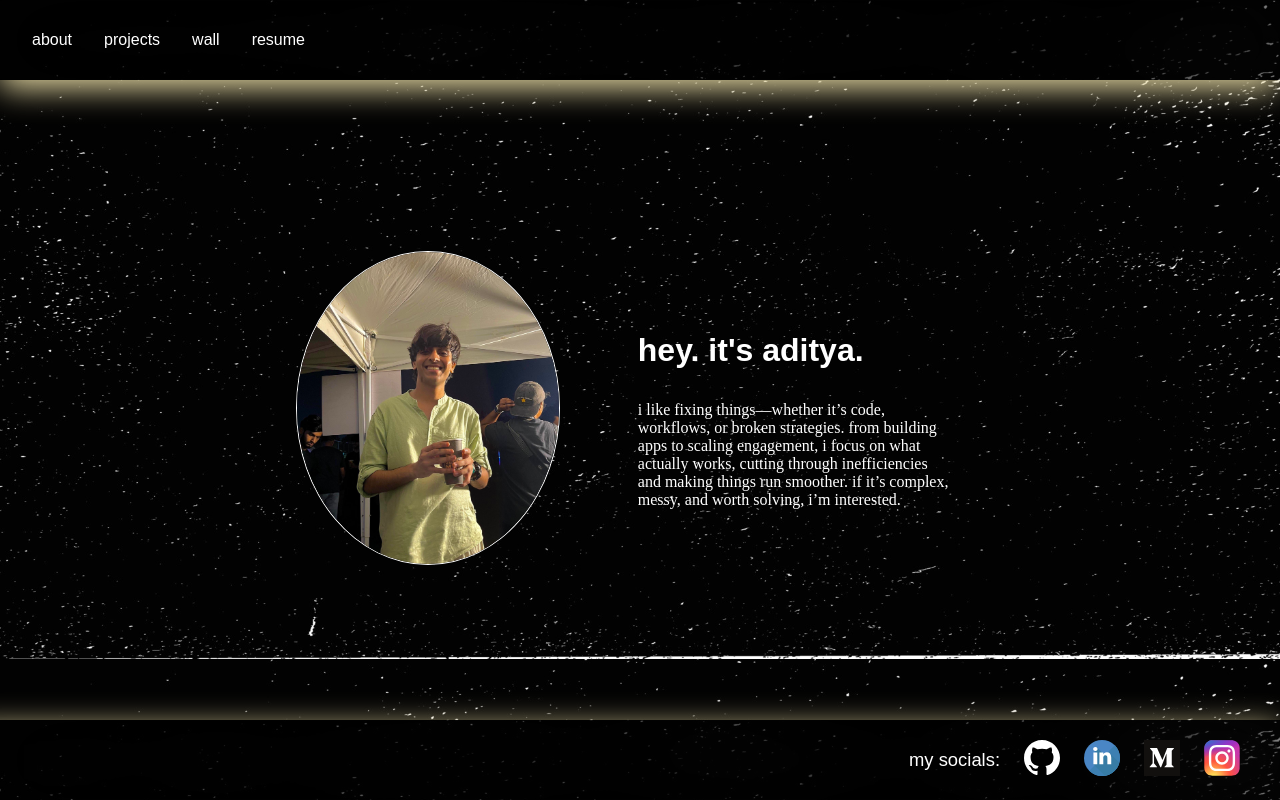
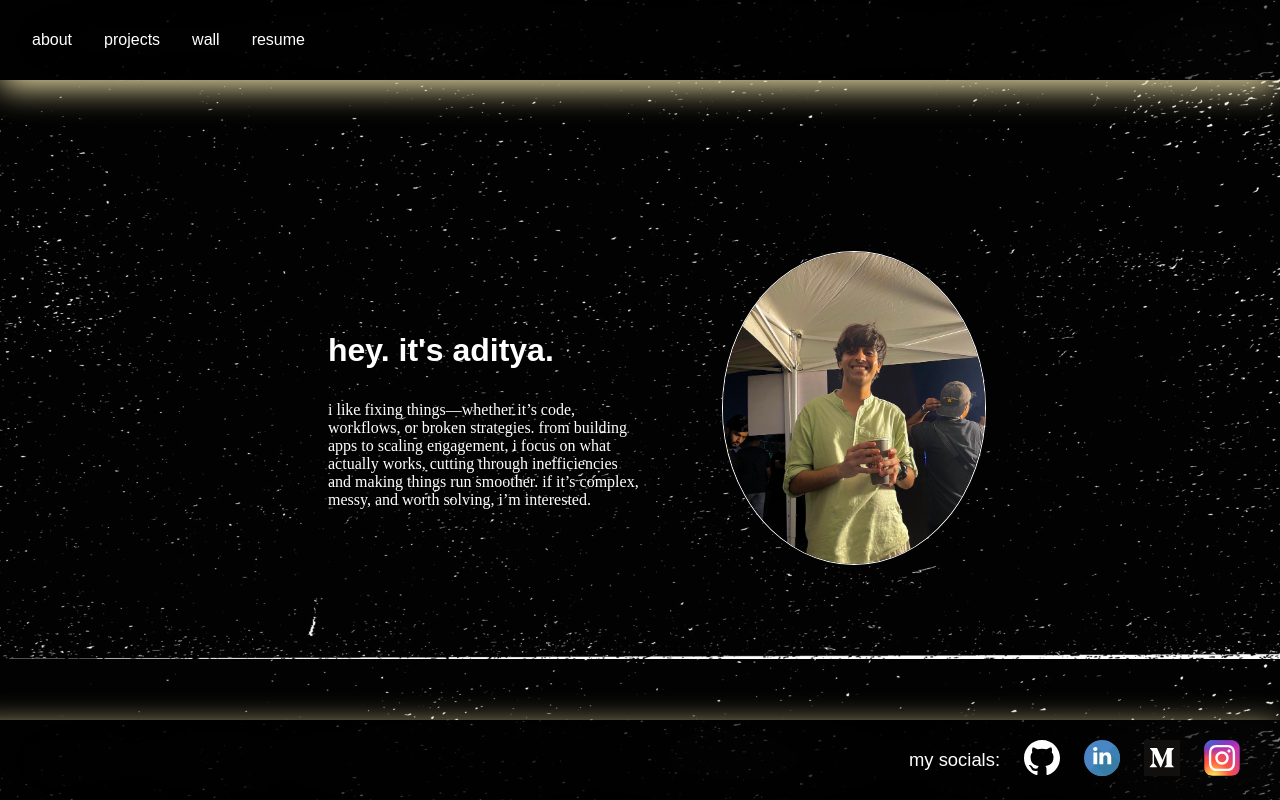
Before and after one commit to fauxriarty/portfolio, a Next.js app: page / in a window 1280 px wide. Built offline with nearby package versions, Linux system fonts and the light colour scheme.

Commit message:
changed orientation

```diff
--- a/src/pages/index.scss
+++ b/src/pages/index.scss
@@ -21,12 +21,14 @@ section {
 }
 
 .content {
+    justify-content: center;
     margin: 2rem;
     @media (max-width: 480px) {
       margin: 2rem;
     }
     text-transform: lowercase;
   }
+
 
 
 .image {
--- a/src/pages/index.tsx
+++ b/src/pages/index.tsx
@@ -6,14 +6,7 @@ export const Home = () => {
   return (
     <section className="home">
 
-      <div className='content'>
-        <h1>hey. it's aditya.</h1>
-        <p>
-        I like fixing things—whether it’s code, workflows, or broken strategies.
-        From building apps to scaling engagement, I focus on what actually works, cutting through inefficiencies
-        and making things run smoother. If it’s complex, messy, and worth solving, I’m interested.
-        </p>
-      </div>
+
       <div className="image">
           <Image
             src="/avatar/profilepic.jpg"
@@ -28,6 +21,14 @@ export const Home = () => {
                    250px"
           />
         </div>
+        <div className='content'>
+        <h1>hey. it's aditya.</h1>
+        <p className='desc'>
+        I like fixing things—whether it’s code, workflows, or broken strategies.
+        From building apps to scaling engagement, I focus on what actually works, cutting through inefficiencies
+        and making things run smoother. If it’s complex, messy, and worth solving, I’m interested.
+        </p>
+      </div>
     </section>
   );
 };
```
